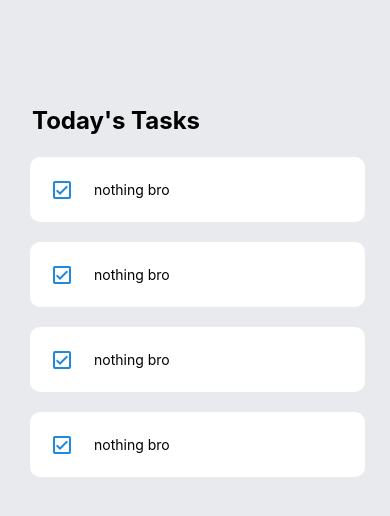
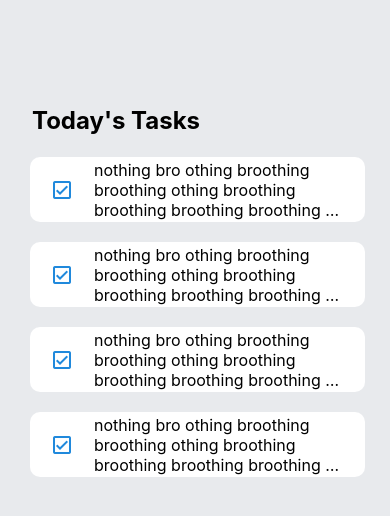
Before and after one commit to junshenlye/todo-list, a React Native app: screen / in a window 390 px wide. Shown: the top 516 px of the page. Built offline with nearby package versions, Linux system fonts and the light colour scheme.

Commit message:
stopped text overflowing

```diff
--- a/App.js
+++ b/App.js
@@ -27,7 +27,7 @@ export default function App() {
       <View style={styles.taskWrapper}>
         <Text style={styles.title}>Today's Tasks</Text>
           {
-            data.map(() =>
+            data.map((items) =>
             <View style={styles.items}>
                 <TaskCard></TaskCard>
                 <View style={styles.spacing}></View>
@@ -35,6 +35,7 @@ export default function App() {
           }
       </View>
       <View style={styles.writtenTask}>
+
       </View>
     </View>
   );
@@ -46,6 +47,7 @@ const styles = StyleSheet.create({
     backgroundColor: '#E8EAED',
   },
   taskWrapper:{
+    flex: 1,
     paddingTop: 94,
     paddingHorizontal: 20,
   },
--- a/components/task.js
+++ b/components/task.js
@@ -6,11 +6,11 @@ const i = 10;
 let data = [
     {
         ID: 1,
-        text: "goodbro"
+        text: "good bro"
     },
     {
         ID: 2,
-        text: "nothing bro"
+        text: "nothing bro othing broothing broothing othing broothing broothing broothing broothing bro broothing broothing broothing broothing bro"
     }
 ]
 
@@ -36,7 +36,7 @@ export function TaskCard() {
                 />
                 </View>
                 <View style={styles.textBox}>
-                    <Text>{data[num].text}</Text>
+                    <Text numberOfLines={3} ellipsizeMode="tail" style={styles.text}>{data[num].text}</Text>
                 </View>
             </View>
             <Text></Text>
@@ -56,5 +56,10 @@ const styles = StyleSheet.create({
     content: {
     },
     textBox: {
+        // backgroundColor: '#050505',
+        width: 250,
+    },
+    text: {
+        fontSize: 16,
     }
 })
```
